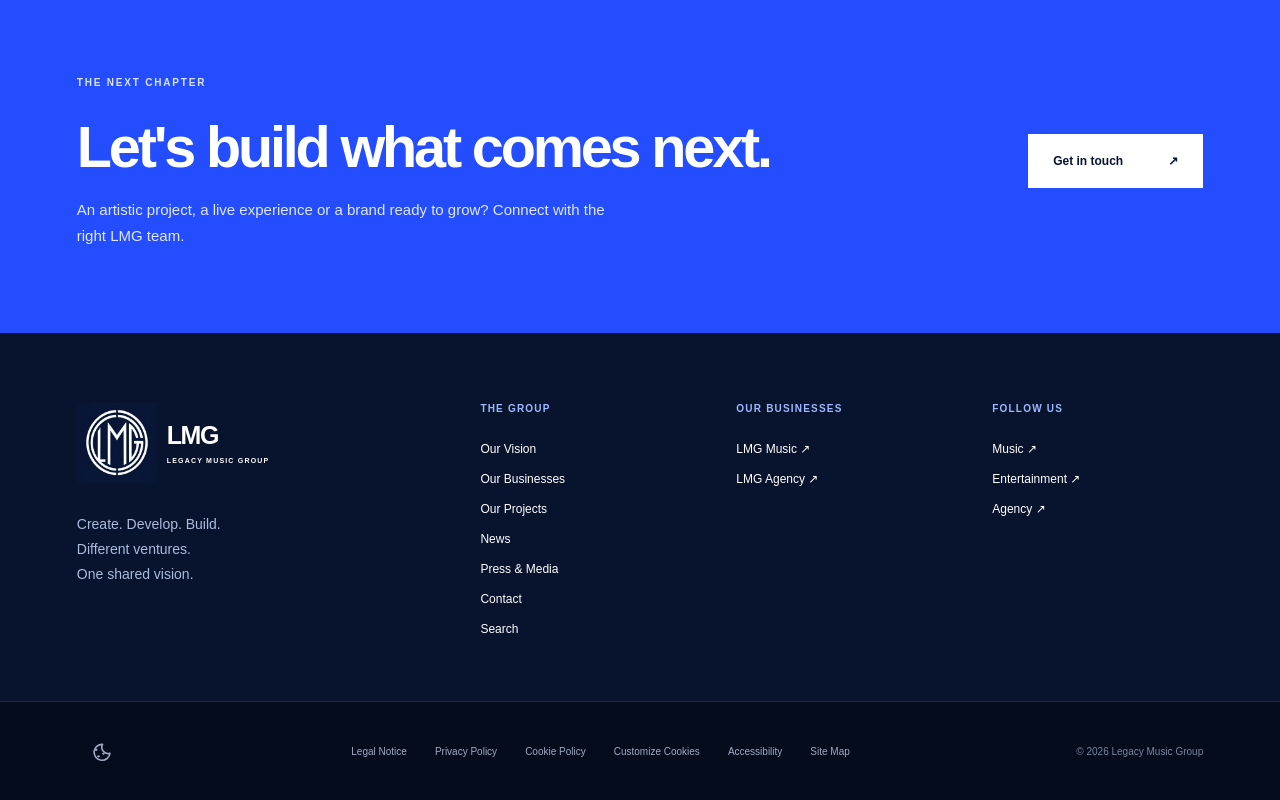
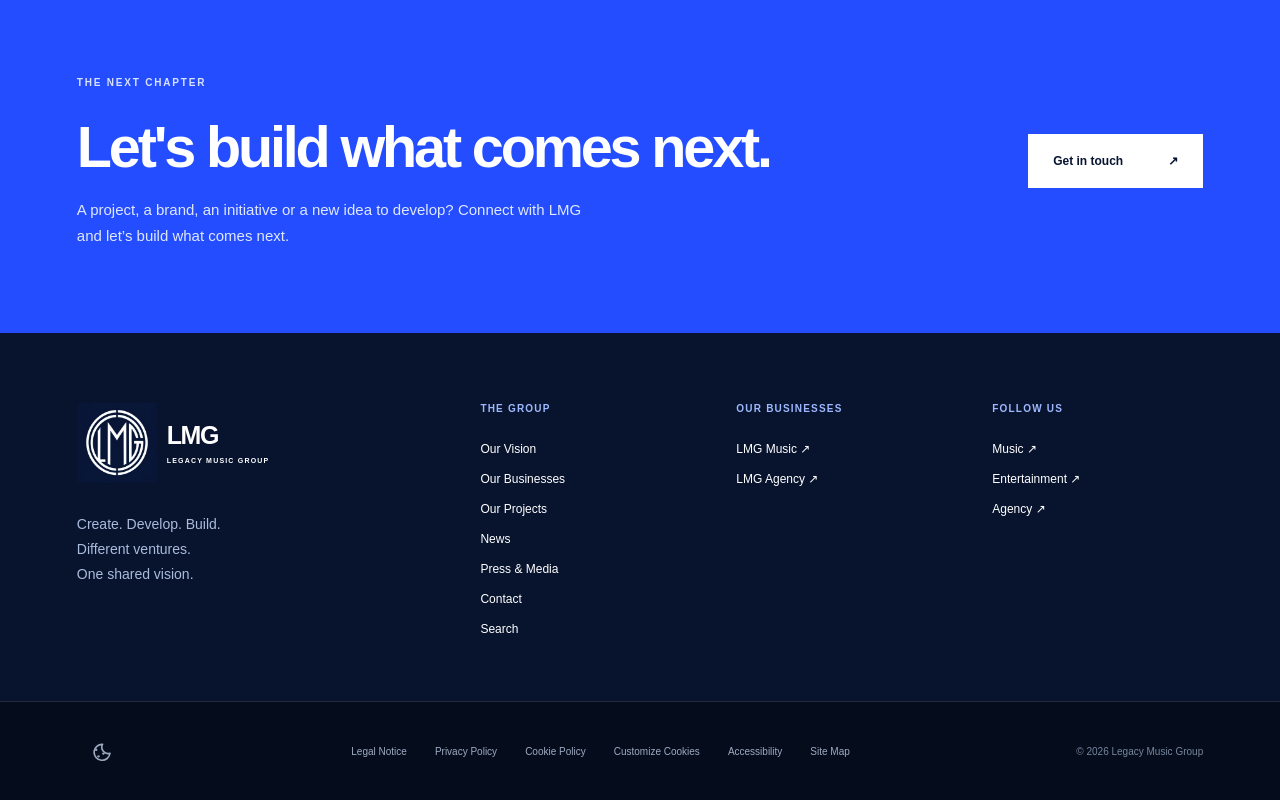
Before and after one commit to contactlmgmusic-cyber/lmg-group-portal, a Next.js app: page / in a window 1280 px wide. Shown: the part 3061-3861 px from the top of the page. Built offline with nearby package versions, Linux system fonts and the light colour scheme; no server answers.

Commit message:
refactor: finalize LMG Group positioning

```diff
--- a/app/projets/page.tsx
+++ b/app/projets/page.tsx
@@ -15,6 +15,6 @@ export default async function Page() {
 
 export const metadata = pageMetadata(
   "Projects",
-  "Discover selected music, live and digital projects from Legacy Music Group.",
+  "Discover selected projects, initiatives and solutions developed across the Legacy Music Group ecosystem.",
   "/projets"
 );
--- a/components/NextStep.tsx
+++ b/components/NextStep.tsx
@@ -25,14 +25,14 @@ export default function NextStep({
           eyebrow: "THE NEXT CHAPTER",
           title: "Let's build what comes next.",
           description:
-            "An artistic project, a live experience or a brand ready to grow? Connect with the right LMG team.",
+            "A project, a brand, an initiative or a new idea to develop? Connect with LMG and let’s build what comes next.",
           label: "Get in touch",
         }
       : {
           eyebrow: "LE PROCHAIN CHAPITRE",
           title: "Construisons la suite.",
           description:
-            "Un projet artistique, une expérience live ou une marque à faire grandir ? Échangeons avec la bonne équipe LMG.",
+            "Un projet, une marque, une initiative ou une nouvelle idée à développer ? Échangeons avec LMG pour construire la suite.",
           label: "Entrer en contact",
         };
 
```
Also changed, not shown: app/share/route.tsx (+1 -1 lines).
